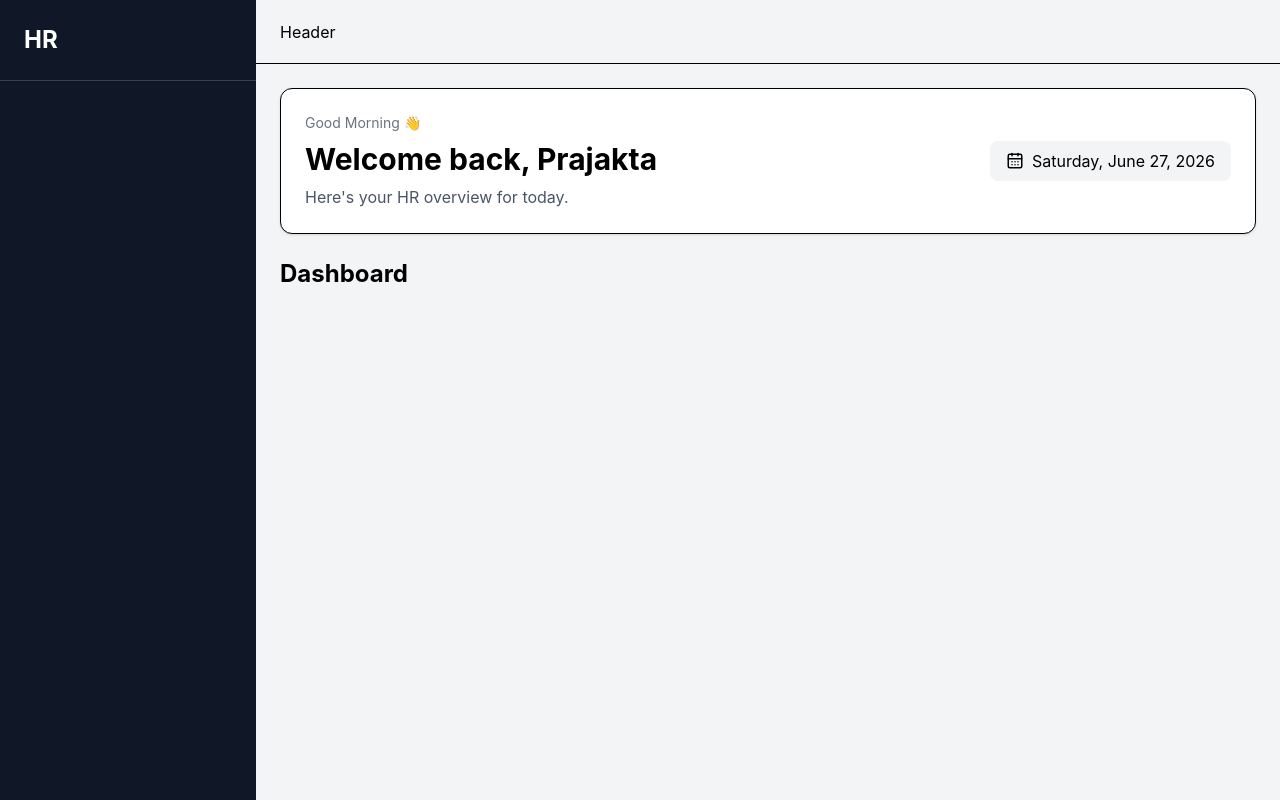
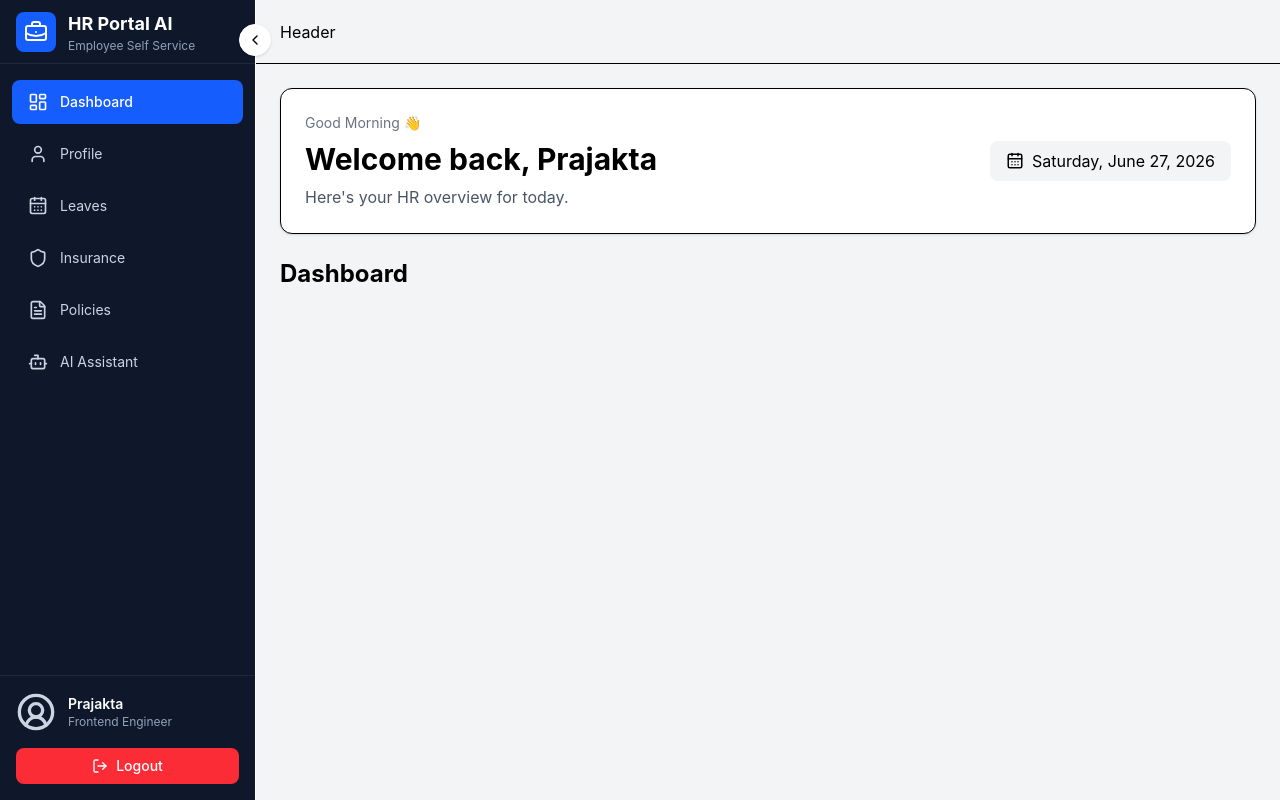
Before and after one commit to prajak2013/HR-Portal-AI, a React (Vite) app: page /dashboard in a window 1280 px wide. Built offline with nearby package versions, Linux system fonts and the light colour scheme.

Commit message:
added sidebar

```diff
--- a/src/components/layouts/sidebar/Sidebar.tsx
+++ b/src/components/layouts/sidebar/Sidebar.tsx
@@ -1,13 +1,46 @@
+import SidebarLogo from "./SidebarLogo";
+import SidebarItem from "./SidebarItem";
+import SidebarFooter from "./SidebarFooter";
+import SidebarToggle from "./SidebarToggle";
 
+import { sidebarItems } from "./sidebar.config";
+import { sidebarClasses } from "./sidebar.styles";
 
-const Sidebar = () => {
+import { useSidebarStore } from "../../../store/sidebarStore";
+
+const  Sidebar = ()  =>{
+  const { collapsed, toggle } = useSidebarStore();
+
   return (
-    <aside className="flex h-screen w-64 flex-col bg-gray-900">
-      <div className="border-b border-gray-700 p-6">
-        <h1 className="text-2xl font-bold text-white">
-          HR
-        </h1>
-      </div>
+    <aside
+      className={`
+        ${sidebarClasses.container}
+        ${collapsed ? sidebarClasses.collapsed : sidebarClasses.expanded}
+        relative
+      `}
+    >
+      {/* Collapse / Expand Button */}
+      <SidebarToggle
+        collapsed={collapsed}
+        onToggle={toggle}
+      />
+
+      {/* Logo */}
+      <SidebarLogo collapsed={collapsed} />
+
+      {/* Navigation */}
+      <nav className={sidebarClasses.nav}>
+        {sidebarItems.map((item) => (
+          <SidebarItem
+            key={item.id}
+            item={item}
+            collapsed={collapsed}
+          />
+        ))}
+      </nav>
+
+      {/* Footer */}
+      <SidebarFooter collapsed={collapsed} />
     </aside>
   );
 }
--- a/src/components/layouts/sidebar/SidebarFooter.tsx
+++ b/src/components/layouts/sidebar/SidebarFooter.tsx
@@ -0,0 +1,39 @@
+import {
+  LogOut,
+  UserCircle2,
+} from "lucide-react";
+
+interface SidebarFooterProps {
+  collapsed: boolean;
+}
+
+export default function SidebarFooter({
+  collapsed,
+}: SidebarFooterProps) {
+  return (
+    <div className="border-t border-slate-800 p-4">
+      <div className="flex items-center gap-3">
+        <UserCircle2 className="h-10 w-10 text-slate-300" />
+
+        {!collapsed && (
+          <div className="flex-1">
+            <p className="text-sm font-semibold text-white">
+              Prajakta
+            </p>
+
+            <p className="text-xs text-slate-400">
+             Frontend Engineer
+            </p>
+          </div>
+        )}
+      </div>
+
+      {!collapsed && (
+        <button className="mt-4 flex w-full items-center justify-center gap-2 rounded-lg bg-red-500 px-3 py-2 text-sm font-medium transition hover:bg-red-600">
+          <LogOut className="h-4 w-4" />
+          Logout
+        </button>
+      )}
+    </div>
+  );
+}
--- a/src/components/layouts/sidebar/SidebarItem.tsx
+++ b/src/components/layouts/sidebar/SidebarItem.tsx
@@ -0,0 +1,32 @@
+import { NavLink } from "react-router-dom";
+import type { SidebarItem as SidebarItemType } from "./sidebar.types";
+import { sidebarClasses } from "./sidebar.styles";
+
+interface SidebarItemProps {
+  item: SidebarItemType;
+  collapsed: boolean;
+}
+
+export default function SidebarItem({
+  item,
+  collapsed,
+}: SidebarItemProps) {
+  const Icon = item.icon;
+
+  return (
+    <NavLink
+      to={item.path}
+      className={({ isActive }) =>
+        isActive
+          ? sidebarClasses.active
+          : sidebarClasses.inactive
+      }
+    >
+      <Icon className="h-5 w-5 shrink-0" />
+
+      {!collapsed && (
+        <span className="text-sm">{item.title}</span>
+      )}
+    </NavLink>
+  );
+}
--- a/src/components/layouts/sidebar/SidebarLogo.tsx
+++ b/src/components/layouts/sidebar/SidebarLogo.tsx
@@ -0,0 +1,31 @@
+import { BriefcaseBusiness } from "lucide-react";
+
+interface SidebarLogoProps {
+  collapsed: boolean;
+}
+
+export default function SidebarLogo({
+  collapsed,
+}: SidebarLogoProps) {
+  return (
+    <div className="flex h-16 items-center border-b border-slate-800 px-4">
+      <div className="flex items-center gap-3">
+        <div className="rounded-lg bg-blue-600 p-2">
+          <BriefcaseBusiness className="h-6 w-6 text-white" />
+        </div>
+
+        {!collapsed && (
+          <div>
+            <h1 className="text-lg font-bold text-white">
+              HR Portal AI
+            </h1>
+
+            <p className="text-xs text-slate-400">
+              Employee Self Service
+            </p>
+          </div>
+        )}
+      </div>
+    </div>
+  );
+}
--- /dev/null
+++ b/src/components/layouts/sidebar/SidebarToggle.tsx
@@ -0,0 +1,27 @@
+import {
+  ChevronLeft,
+  ChevronRight,
+} from "lucide-react";
+
+interface SidebarToggleProps {
+  collapsed: boolean;
+  onToggle: () => void;
+}
+
+export default function SidebarToggle({
+  collapsed,
+  onToggle,
+}: SidebarToggleProps) {
+  return (
+    <button
+      onClick={onToggle}
+      className="absolute -right-4 top-6 flex h-8 w-8 items-center justify-center rounded-full border bg-white shadow transition hover:bg-slate-100"
+    >
+      {collapsed ? (
+        <ChevronRight className="h-4 w-4 text-black"/>
+      ) : (
+        <ChevronLeft className="h-4 w-4 text-black" />
+      )}
+    </button>
+  );
+}
--- a/src/components/layouts/sidebar/index.ts
+++ b/src/components/layouts/sidebar/index.ts
@@ -0,0 +1 @@
+export { default } from "./Sidebar";
--- a/src/components/layouts/sidebar/sidebar.config.ts
+++ b/src/components/layouts/sidebar/sidebar.config.ts
@@ -0,0 +1,49 @@
+import {
+  LayoutDashboard,
+  User,
+  CalendarDays,
+  Shield,
+  FileText,
+  Bot,
+} from "lucide-react";
+
+import type { SidebarItem } from "./sidebar.types";
+
+export const sidebarItems: SidebarItem[] = [
+  {
+    id: 1,
+    title: "Dashboard",
+    path: "/dashboard",
+    icon: LayoutDashboard,
+  },
+  {
+    id: 2,
+    title: "Profile",
+    path: "/profile",
+    icon: User,
+  },
+  {
+    id: 3,
+    title: "Leaves",
+    path: "/leaves",
+    icon: CalendarDays,
+  },
+  {
+    id: 4,
+    title: "Insurance",
+    path: "/insurance",
+    icon: Shield,
+  },
+  {
+    id: 5,
+    title: "Policies",
+    path: "/policies",
+    icon: FileText,
+  },
+  {
+    id: 6,
+    title: "AI Assistant",
+    path: "/chatbot",
+    icon: Bot,
+  },
+];
--- /dev/null
+++ b/src/components/layouts/sidebar/sidebar.styles.ts
@@ -0,0 +1,19 @@
+export const sidebarClasses = {
+  container:
+    "flex h-screen flex-col border-r bg-slate-900 text-white transition-all duration-300",
+
+  expanded: "w-64",
+
+  collapsed: "w-20",
+
+  nav: "flex-1 space-y-2 px-3 py-4",
+
+  active:
+    "flex items-center gap-3 rounded-lg bg-blue-600 px-4 py-3 font-medium text-white",
+
+  inactive:
+    "flex items-center gap-3 rounded-lg px-4 py-3 text-slate-300 transition-colors hover:bg-slate-800 hover:text-white",
+
+  footer:
+    "border-t border-slate-700 p-4",
+};
--- a/src/layouts/DashboardLayout.tsx
+++ b/src/layouts/DashboardLayout.tsx
@@ -1,6 +1,6 @@
 import { Outlet } from "react-router-dom";
 import Sidebar from "../components/layouts/sidebar/Sidebar";
-import Header from "../components/layouts/Header";
+import Header from "../components/layouts/header/Header";
 
 export default function DashboardLayout() {
   return (
--- /dev/null
+++ b/src/store/sidebarStore.ts
@@ -0,0 +1,30 @@
+import { create } from "zustand";
+
+interface SidebarState {
+  collapsed: boolean;
+
+  toggle: () => void;
+
+  open: () => void;
+
+  close: () => void;
+}
+
+export const useSidebarStore = create<SidebarState>((set) => ({
+  collapsed: false,
+
+  toggle: () =>
+    set((state) => ({
+      collapsed: !state.collapsed,
+    })),
+
+  open: () =>
+    set({
+      collapsed: false,
+    }),
+
+  close: () =>
+    set({
+      collapsed: true,
+    }),
+}));
```
Also changed, not shown: src/components/layouts/sidebar/sidebar.types.ts (added, +12 -0 lines), src/components/layouts/header/Header.tsx (renamed from src/components/layouts/Header.tsx).
